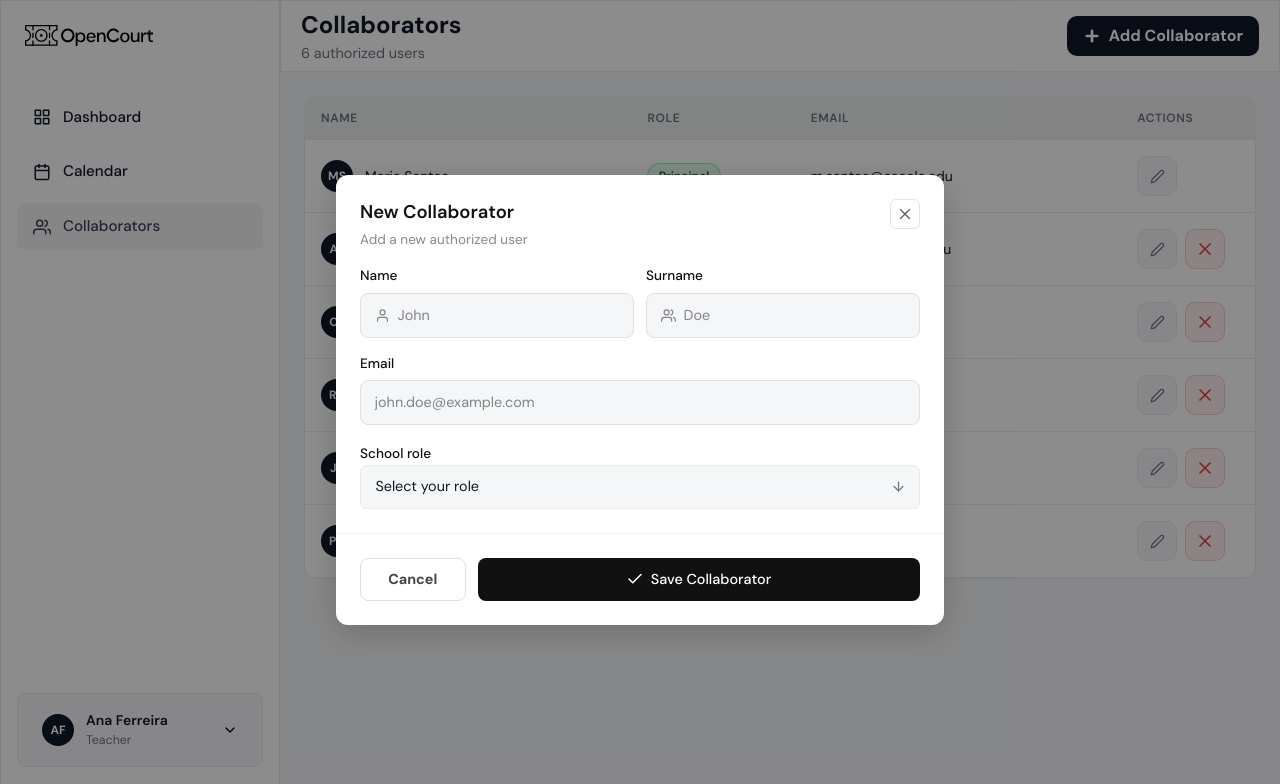
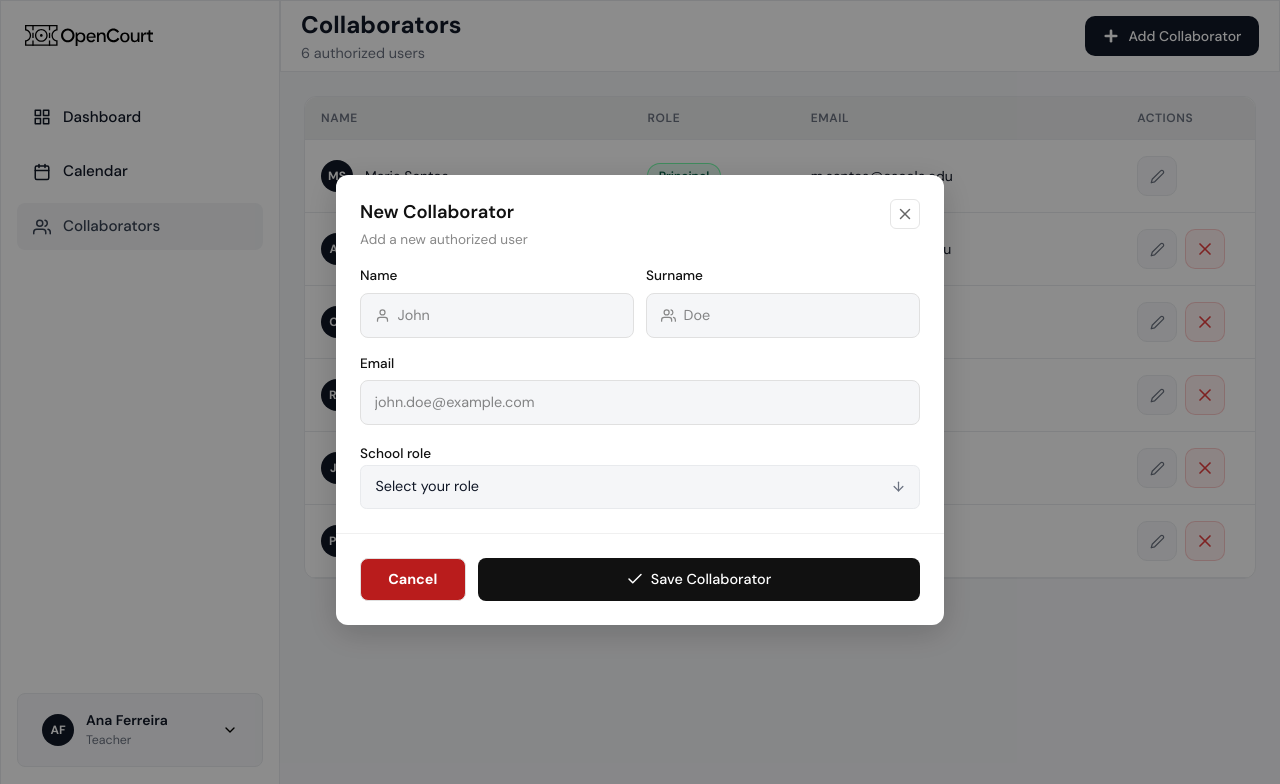
Before and after one commit to OpenCourtApp/OpenCourtApp-Web, a Next.js app: page /collaborators in a window 1280 px wide. Both pictures are taken after a click on the button "Add Collaborator". Shown: the top 784 px of the page. Built offline with nearby package versions, Linux system fonts and the light colour scheme.

Commit message:
feat - Melhoria de estilizações e adição de comentários

```diff
--- a/src/app/(app)/calendar/calendar.module.css
+++ b/src/app/(app)/calendar/calendar.module.css
@@ -22,7 +22,7 @@
     padding: 0.6rem 1.1rem !important;
     cursor: pointer;
     font-size: 0.875rem;
-    font-weight: 500;
+    font-weight: 500 !important;
 }
 .btnNewBooking:hover { background-color: var(--text-hover); }
 
--- a/src/app/(app)/calendar/page.js
+++ b/src/app/(app)/calendar/page.js
@@ -39,6 +39,7 @@ export default function CalendarPage() {
     } = useCalendar(INITIAL_EVENTS);
 
     const today = new Date();
+    // serve para zerar o tempo, assim a comparação de datas só leva em conta o dia, mês e ano
     today.setHours(0, 0, 0, 0);
 
     return (
@@ -98,6 +99,9 @@ export default function CalendarPage() {
                             </div>
 
                             {/* Colunas dos dias */}
+                            {/* Preciso do '_' pois ele significa 'não usado'
+                            (em um .map(), ele tem como primeiro parâmetro um valor a ser passado, que nao é interessante para nós )
+                            */}
                             {DAY_COLS.map((_, colIdx) => {
                                 const colEvents = events.filter(event => event.dayOffset === colIdx);
                                 const columnDate = addDays(weekStart, colIdx);
@@ -133,6 +137,7 @@ export default function CalendarPage() {
             </main>
 
             {/* Popover */}
+            {/* O popover é a caixinha que aparece quando clicamos em um evento, mostrando os detalhes e opções de edição/exclusão */}
             {popover && (
                 <div
                     ref={popoverRef}
--- a/src/app/(app)/collaborators/collaborators.module.css
+++ b/src/app/(app)/collaborators/collaborators.module.css
@@ -13,13 +13,14 @@
 
 .btnCollaborator {
     display: flex;
-    flex-direction: row;
     align-items: center;
     gap: 0.5rem;
     color: white;
     border: none;
-    padding: 0.5rem 1rem !important;
+    padding: 0.6rem 1.1rem !important;
     cursor: pointer;
+    font-size: 0.875rem;
+    font-weight: 500 !important;
 }
 
 .btnCollaborator:hover {
--- a/src/app/(app)/collaborators/page.js
+++ b/src/app/(app)/collaborators/page.js
@@ -20,10 +20,12 @@ export default function CollaboratorsPage() {
     };
 
     const initials = (name) =>
+        // split separa o nome e sobrenome, map pega a primeira letra de cada um e join junta tudo em uma string
         name.split(' ').map(n => n[0]).join('');
 
-    const handleInputChange = (e) => {
-        const { name, value } = e.target;
+    const handleInputChange = (event) => {
+        const { name, value } = event.target;
+        // o [name] é uma forma de usar valores dinamicos para servir de chave ao valor que sera inserido
         setFormData(prevData => ({ ...prevData, [name]: value }));
     }
 
@@ -104,7 +106,8 @@ export default function CollaboratorsPage() {
                             <input
                                 type="text"
                                 className={styles.input}
-                                defaultValue={''}
+                                value={formData.name}
+                                onChange={handleInputChange}
                                 placeholder="John"
                             />
                         </div>
@@ -116,7 +119,8 @@ export default function CollaboratorsPage() {
                             <input
                                 type="text"
                                 className={styles.input}
-                                defaultValue={''}
+                                value={formData.surname}
+                                onChange={handleInputChange}
                                 placeholder="Doe"
                             />
                         </div>
@@ -129,7 +133,8 @@ export default function CollaboratorsPage() {
                         type="email"
                         placeholder="john.doe@example.com"
                         className={styles.input}
-                        defaultValue={''}
+                        value={formData.email}
+                        onChange={handleInputChange}
                     />
                 </div>
 
--- a/src/app/(app)/dashboard/dashboard.module.css
+++ b/src/app/(app)/dashboard/dashboard.module.css
@@ -23,7 +23,6 @@
 
 .btnNewBooking {
     display: flex;
-    flex-direction: row;
     align-items: center;
     gap: 0.5rem;
     color: white;
@@ -31,7 +30,7 @@
     padding: 0.6rem 1.1rem !important;
     cursor: pointer;
     font-size: 0.875rem;
-    font-weight: 500;
+    font-weight: 500 !important;
 }
 .btnNewBooking:hover { background-color: var(--text-hover); }
 
--- a/src/app/(app)/dashboard/page.js
+++ b/src/app/(app)/dashboard/page.js
@@ -112,13 +112,13 @@ export default function Dashboard() {
                         <div className={`${styles.card} ${styles.cardUpcoming}`}>
                             <p className={styles.chartTitle}>Upcoming today</p>
                             <div className={styles.eventList}>
-                                {upcomingEvents.map((events) => (
+                                {upcomingEvents.map((event) => (
                                     <div
-                                        key={events.title}
-                                        className={`${styles.eventItem} ${events.active ? styles.eventItemActive : styles.eventItemInactive}`}
+                                        key={event.id}
+                                        className={`${styles.eventItem} ${event.active ? styles.eventItemActive : styles.eventItemInactive}`}
                                     >
-                                        <p className={styles.eventTitle}>{events.title}</p>
-                                        <p className={styles.eventMeta}>{events.time} · {events.prof}</p>
+                                        <p className={styles.eventTitle}>{event.title}</p>
+                                        <p className={styles.eventMeta}>{event.time} · {event.prof}</p>
                                     </div>
                                 ))}
                             </div>
--- a/src/components/Modal/modal.module.css
+++ b/src/components/Modal/modal.module.css
@@ -76,13 +76,13 @@
     padding: 0.6rem 1.7rem;
     border: 1px solid #e0e0e0;
     border-radius: 8px;
-    background: #fff;
-    color: #444;
+    background: var(--danger) !important;
+    color: #fff !important;
     font-size: 0.9rem;
     cursor: pointer;
     transition: background 0.15s;
 }
-.cancelBtn:hover { background: #f5f5f5; }
+.cancelBtn:hover { background: var(--danger-hover) !important; }
 
 .confirmBtn {
     flex: 1;
```
